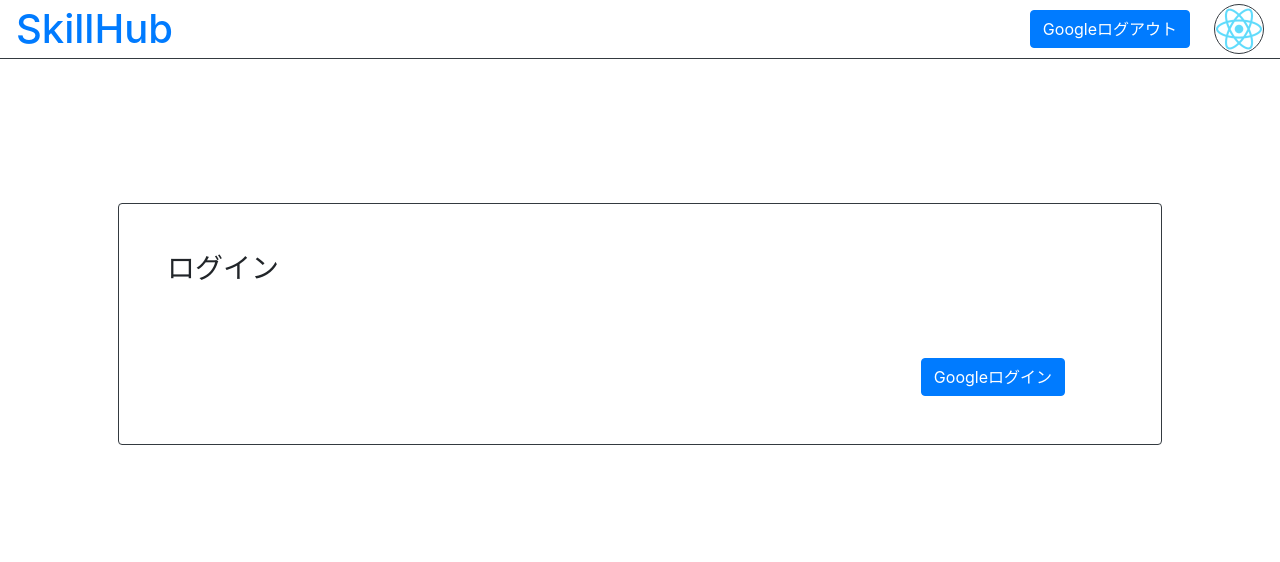
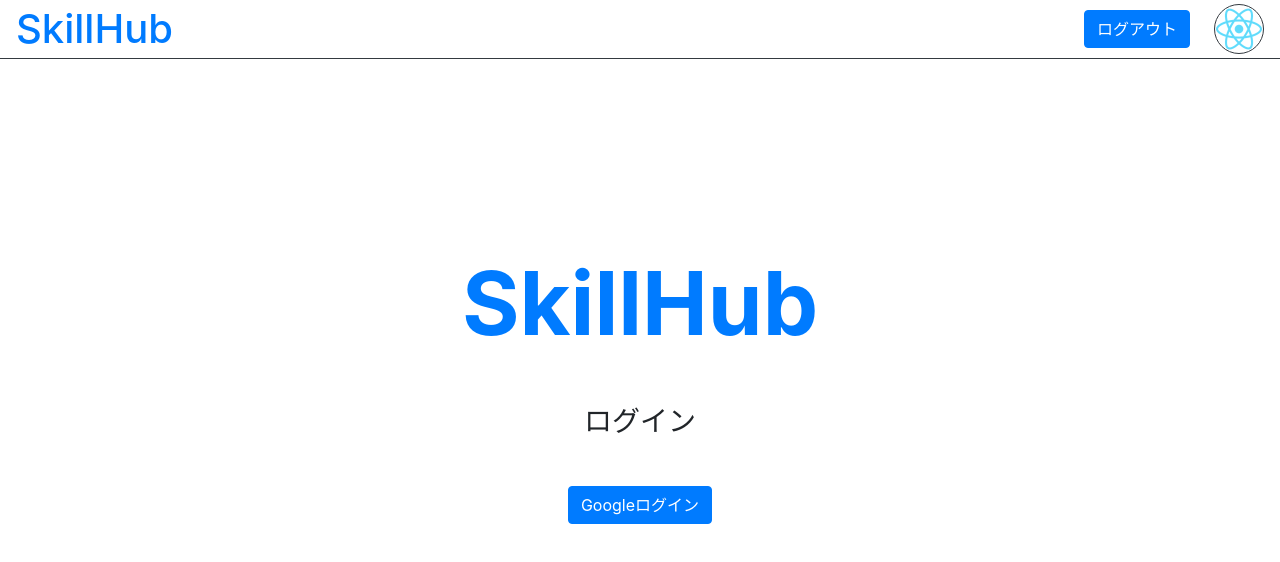
Before and after one commit to YoshiYoshiPro/SkillHub, a React (Create React App) app in the folder frontend/: page /login in a window 1280 px wide. Shown: the top 562 px of the page. Built offline with nearby package versions, Linux system fonts and the light colour scheme; no server answers; the HTML template or start-up script is replaced by a standard one.

Commit message:
🚸 login画面を変更しました

```diff
--- a/frontend/src/components/Header.tsx
+++ b/frontend/src/components/Header.tsx
@@ -18,7 +18,7 @@ function Header() {
         </Link>
         <div className="ml-auto my-auto">
           <button type="button" className="mr-4 btn btn-primary">
-            Googleログアウト
+            ログアウト
           </button>
           <Link to={"/profile/" + user?.uid}>
             <img
--- a/frontend/src/components/Login.tsx
+++ b/frontend/src/components/Login.tsx
@@ -3,6 +3,9 @@ import { useNavigate } from "react-router-dom";
 import { auth, provider } from "../firebase";
 import { signInWithPopup, getAuth, getIdToken } from "firebase/auth";
 import { useAuthContext } from "../context/AuthContext";
+import login from "../img/btn_google_signin_light_focus_web.png";
+
+<style>.login {}</style>;
 
 const FASTAPI_ENDPOINT = "http://localhost:8000";
 
@@ -47,19 +50,23 @@ const Login: React.FC = () => {
 
   return (
     <>
-      <div className="container p-5">
+      <div className="container p-5 w-50">
         <div className="d-flex my-5">
-          <div className="col-12 mt-5 border border-dark p-5 rounded">
-            <h3 className="mb-5">ログイン</h3>
+          <div className="col-12 p-5 rounded">
+            <h1 className="display-2 font-weight-bold my-5 text-center text-primary">
+              SkillHub
+            </h1>
+            <h3 className="mb-5 mt-5 text-center">ログイン</h3>
             <div className="d-flex">
-              <div className="ml-5 ml-auto mr-5 mt-4">
+              <div className="m-auto">
                 {error && <p style={{ color: "red" }}>{error}</p>}
                 <button
                   type="button"
-                  className="btn btn-primary"
+                  className="btn btn-primary mb-5"
                   onClick={handleLogin}
                 >
                   Googleログイン
+                  {/* <img src={login} className="login" alt="アイコン" /> */}
                 </button>
               </div>
             </div>
```
